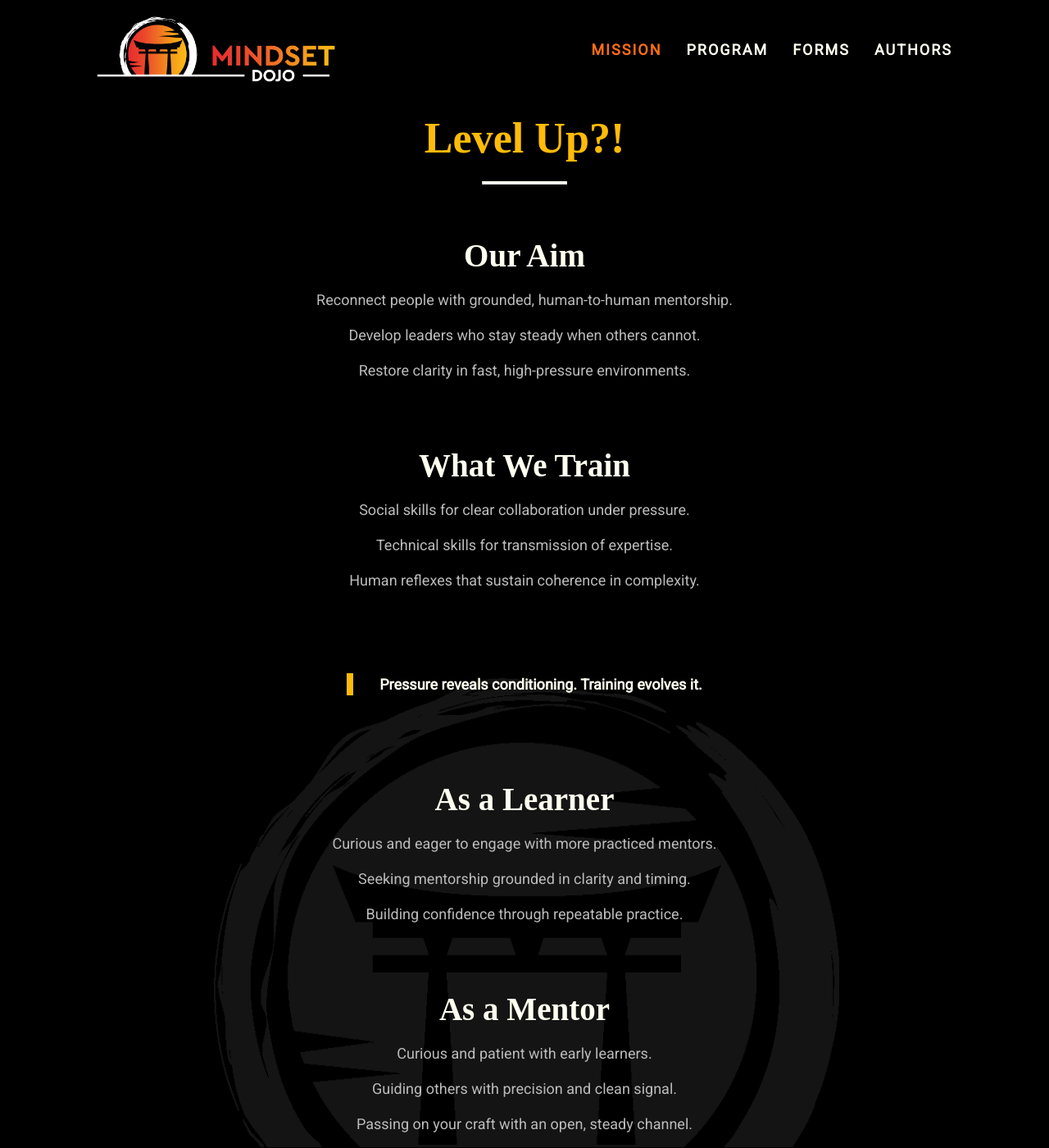
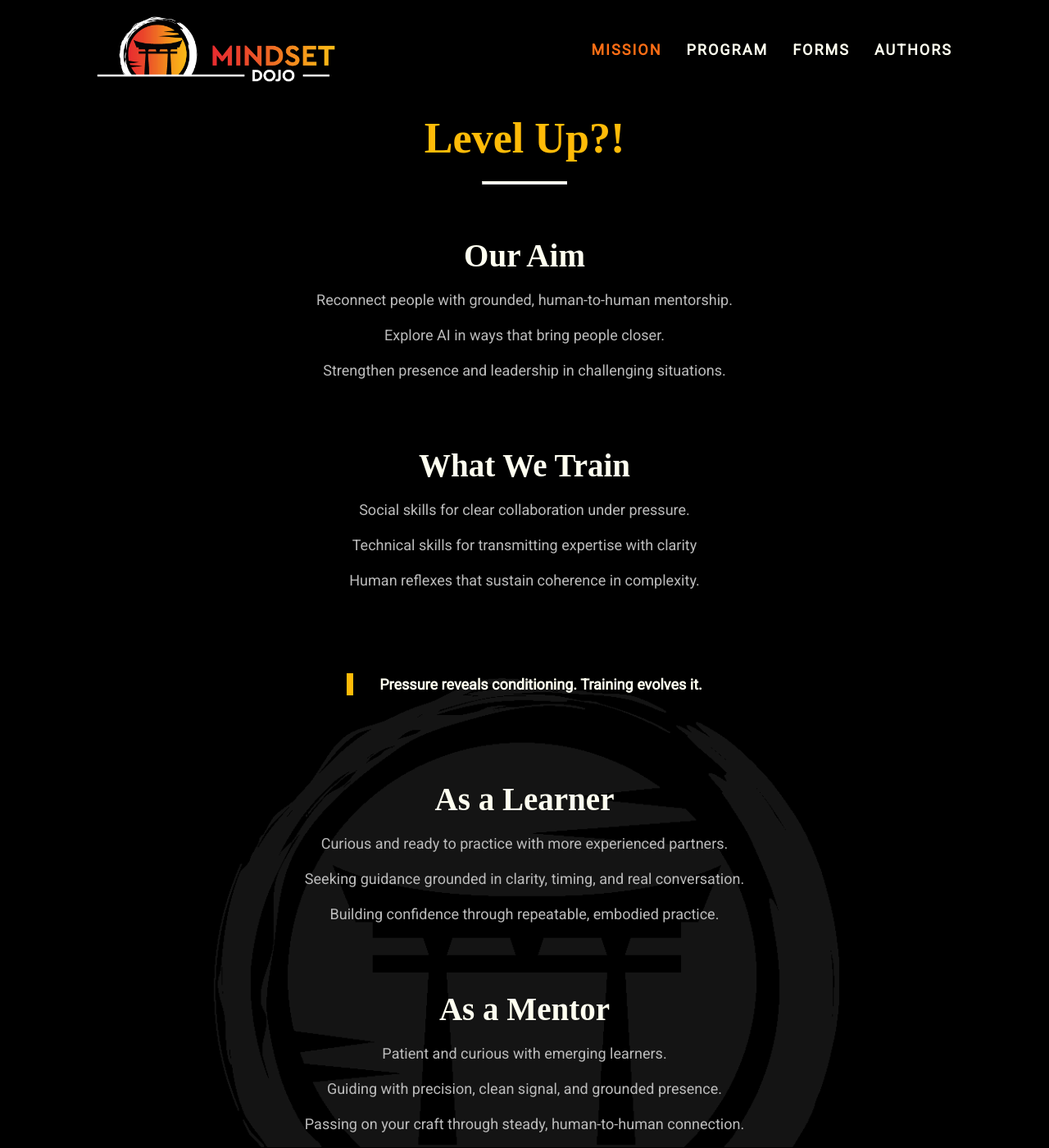
Before and after one commit to mindset-dojo/mindset-dojo.github.io, a Jekyll site: the page built from mission.md, in a window 1280 px wide and 1400 px high. Shown: the whole window at 82% size. Built offline with Jekyll 4.4.1, drawn with Linux system fonts in a browser that asks for light colours; some web fonts are replaced; some of the changed text lies outside the part shown.

Commit message:
refactor(page): mission language aim clarification

```diff
--- a/_data/sections/mission.yaml
+++ b/_data/sections/mission.yaml
@@ -3,38 +3,38 @@
 mantra_mark: "Level Up?!"
 description: |
   Mindset Dojo trains the social skills, technical skills, and human reflexes
-  needed for real high-pressure environments. This is done through a High
-  Precision Mentorship Approach which channels martial-arts relational
-  precision, nervous-system awareness, open-source exploration, and
-  the signal-clarifying support of automation and AI.
+  needed to stay steady and connected in a fast-changing world. We do this
+  through a High-Precision Mentorship Approach that blends martial-arts-inspired
+  relational timing, nervous-system awareness, open-source exploration, and the
+  clarifying support of AI used as a tool and mirror — never a mask.
 
-  These channels create a practical way to build clarity, readiness, and clean
-  communication in the moments where leadership and collaboration usually break
-  down — when the stakes rise, when signals get noisy, or when guidance becomes
-  hard to give or receive.
+  This approach creates a practical way to build presence, clarity, and clean
+  communication in the moments where leadership, collaboration, and connection
+  usually break down: when pressure rises, signals get noisy, or real
+  conversations become hard to give or receive.
 
-  Mindset Dojo is for professionals who value real mentorship: seasoned
-  practitioners who want to improve and pass on their craft with precision,
-  and emerging learners searching for guidance they can actually feel and apply.
+  Mindset Dojo is for professionals who value real mentorship — seasoned
+  practitioners refining their craft, and emerging learners seeking guidance they
+  can actually feel and apply.
 
   This is not coaching or performance. It is intentional, honest, human-to-human
-  practice that strengthens your stance and refines the channel through which
-  learning, feedback, and collaboration move. When the channel is clear, both
-  mentor and mentee grow with far less friction.
+  practice that strengthens your stance and the channel through which learning,
+  feedback, and collaboration move. When the signal is clear, both mentor and
+  learner grow with far less friction.
 sections:
   - type: text
     data:
       label: "Our Aim"
       items:
         - "Reconnect people with grounded, human-to-human mentorship."
-        - "Develop leaders who stay steady when others cannot."
-        - "Restore clarity in fast, high-pressure environments."
+        - "Explore AI in ways that bring people closer."
+        - "Strengthen presence and leadership in challenging situations."
   - type: text
     data:
       label: "What We Train"
       items:
         - "Social skills for clear collaboration under pressure."
-        - "Technical skills for transmission of expertise."
+        - "Technical skills for transmitting expertise with clarity"
         - "Human reflexes that sustain coherence in complexity."
   - type: quote
     data:
@@ -43,23 +43,23 @@
     data:
       label: "As a Learner"
       items:
-        - "Curious and eager to engage with more practiced mentors."
-        - "Seeking mentorship grounded in clarity and timing."
-        - "Building confidence through repeatable practice."
+        - "Curious and ready to practice with more experienced partners."
+        - "Seeking guidance grounded in clarity, timing, and real conversation."
+        - "Building confidence through repeatable, embodied practice."
   - type: text
     data:
       label: "As a Mentor"
       items:
-        - "Curious and patient with early learners."
-        - "Guiding others with precision and clean signal."
-        - "Passing on your craft with an open, steady channel."
+        - "Patient and curious with emerging learners."
+        - "Guiding with precision, clean signal, and grounded presence."
+        - "Passing on your craft through steady, human-to-human connection."
   - type: text
     data:
       label: "As a Practitioner"
       items:
-        - "Returning to coherence when pressure and complexity rise."
+        - "Returning to coherence when pressure spikes"
         - "Restoring flow when conversations get stuck."
-        - "Strengthening collaboration that holds under strain."
+        - "Keeping collaboration intact under strain."
   - type: quote
     data:
       text: "When the signal is clear, people level up fast."
@@ -67,10 +67,10 @@
     data:
       label: "The Experience"
       items:
-        - "Training relational timing and precision."
+        - "Training precision in how you listen and respond."
         - "Building nervous-system clarity under load."
-        - "Practicing mastery through open-source authorship."
-        - "Using AI to clarify signal and deepen learning."
+        - "Developing mastery through open-source authorship."
+        - "Exploring AI to deepen learning — not replace connection."
   - type: ctas
     data:
       items:
```
